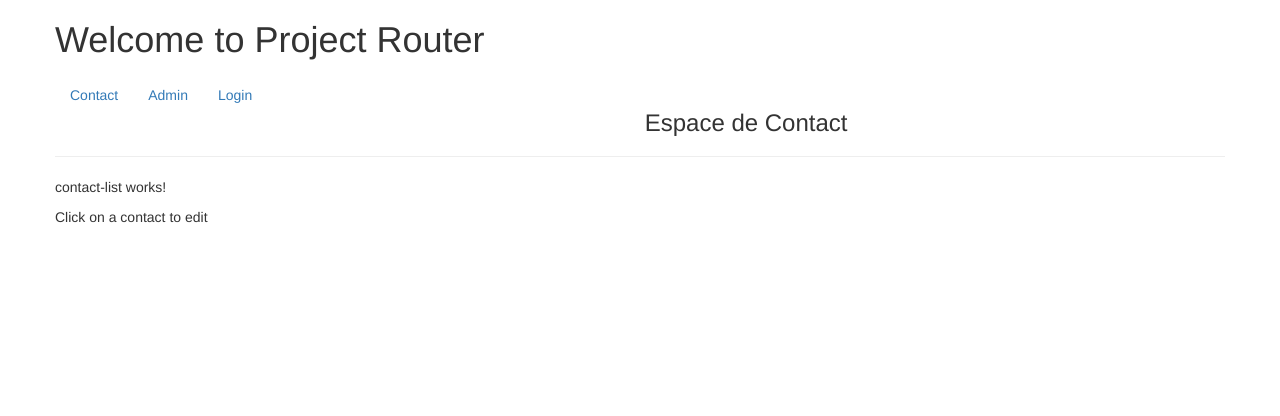
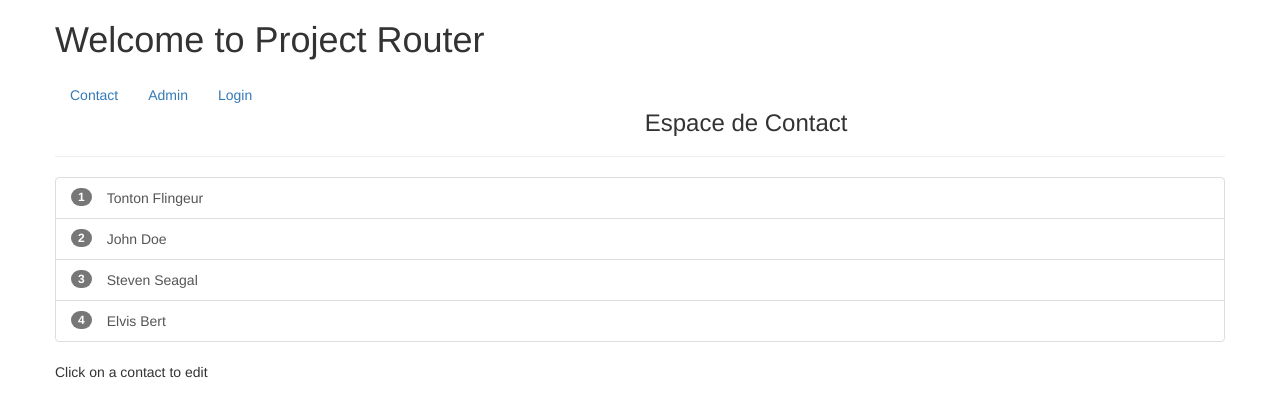
Before and after one commit to musecz/project-router, an Angular app: page /contact in a window 1280 px wide. Shown: the top 416 px of the page. Built offline with nearby package versions, Linux system fonts and the light colour scheme.

Commit message:
listing the contact

```diff
--- a/src/app/contact/contact-list/contact-list.component.css
+++ b/src/app/contact/contact-list/contact-list.component.css
@@ -0,0 +1,7 @@
+.contact-list {
+    display: inline-block;
+    margin-left: 15px;
+}
+.list-group-item:hover  {
+    cursor: pointer;
+}
--- a/src/app/contact/contact-list/contact-list.component.html
+++ b/src/app/contact/contact-list/contact-list.component.html
@@ -1,4 +1,11 @@
-<p>
-  contact-list works!
-</p>
+
+<div class="list-group">
+  <a class="list-group-item active"
+     *ngFor="let contact of contacts"
+     [class.active]="isSelected(contact)"
+     (click)="onSelect(contact)">
+    <span class="badge pull-left">{{ contact.id }}</span>
+    <span class="contact-list">{{ contact.firstname + ' ' + contact.lastname }}</span>
+  </a>
+</div>
 <router-outlet></router-outlet>
--- a/src/app/contact/contact-list/contact-list.component.ts
+++ b/src/app/contact/contact-list/contact-list.component.ts
@@ -1,15 +1,40 @@
-import { Component, OnInit } from '@angular/core';
+import {Component, OnInit, OnDestroy} from '@angular/core';
+import {Subscription} from 'rxjs/Subscription';
+import { Router, ActivatedRoute} from '@angular/router';
+
+import {Contact, ContactService} from '../contact.service';
 
 @Component({
-  selector: 'app-contact-list',
-  templateUrl: './contact-list.component.html',
-  styleUrls: ['./contact-list.component.css']
+    selector: 'app-contact-list',
+    templateUrl: './contact-list.component.html',
+    styleUrls: ['./contact-list.component.css']
 })
-export class ContactListComponent implements OnInit {
+export class ContactListComponent implements OnInit, OnDestroy {
+    private _contactSubscription: Subscription;
+    public contacts: Array<Contact>;
+    private _selectedId: number;
 
-  constructor() { }
+    constructor(private _contactService: ContactService,
+                private _router: Router,
+                private _route: ActivatedRoute) {
+    }
 
-  ngOnInit() {
-  }
+    ngOnInit() {
+        this._contactSubscription = this._contactService.getContacts()
+            .subscribe(contacts => this.contacts = contacts);
+    }
+    ngOnDestroy() {
+        this._contactSubscription.unsubscribe();
+    }
+
+    isSelected(contact: Contact){
+        return this._selectedId === contact.id
+    }
+
+    onSelect(contact: Contact){
+        this._selectedId = contact.id;
+        // Navigate with relative Link. Default: ['/contact', contact.id]
+        this._router.navigate([contact.id],{relativeTo: this._route})
+    }
 
 }
--- a/src/app/contact/contact.service.ts
+++ b/src/app/contact/contact.service.ts
@@ -2,15 +2,15 @@ import {Injectable} from '@angular/core';
 import {Observable} from "rxjs";
 
 export class Contact {
-    constructor(public id: number, public name: string, public lastname: string) {
+    constructor(public id: number, public firstname: string, public lastname: string) {
     }
 }
 
 const CONTACT: Array<Contact> = [
     new Contact(1, 'Tonton', 'Flingeur'),
-    new Contact(1, 'John', 'Doe'),
-    new Contact(1, 'Steven', 'Seagal'),
-    new Contact(1, 'Elvis', 'Bert')
+    new Contact(2, 'John', 'Doe'),
+    new Contact(3, 'Steven', 'Seagal'),
+    new Contact(4, 'Elvis', 'Bert')
 ];
 
 @Injectable()
```
